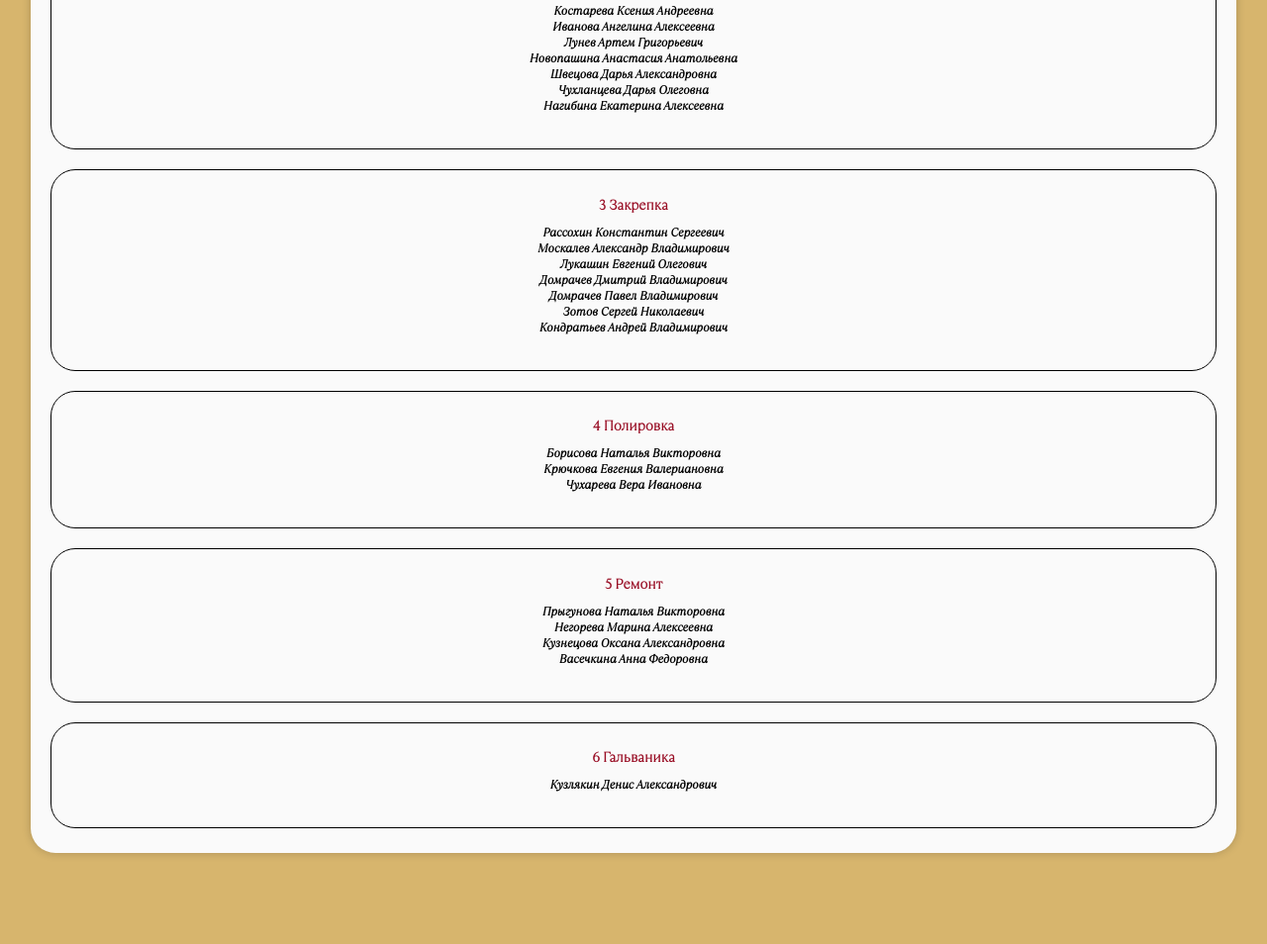
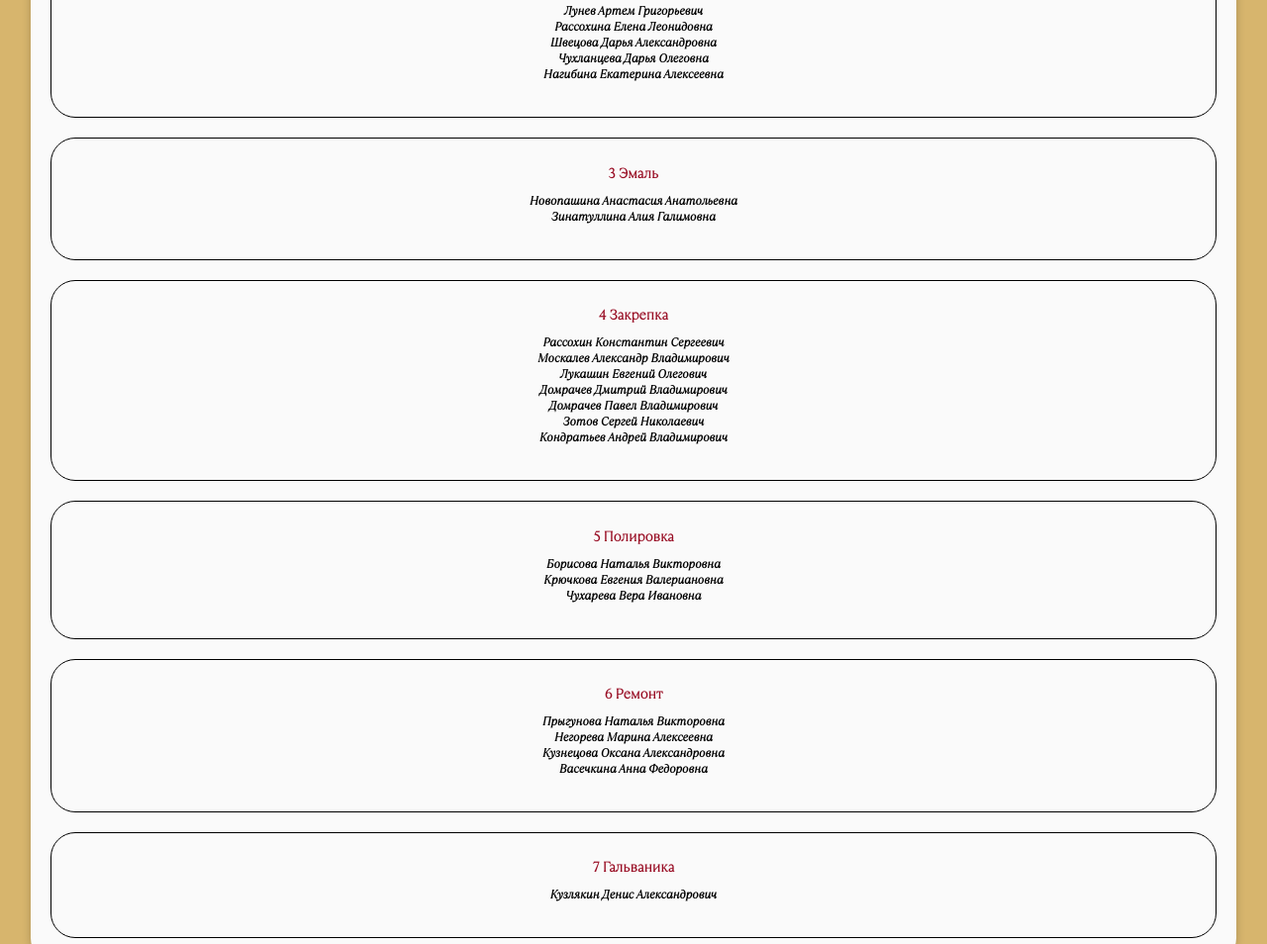
Before and after one commit to degaldesign/structure.of.jewelry.house.chamovskikh, a plain HTML site: page manufacture.html in a window 1280 px wide. Shown: the part 1668-2622 px from the top of the page at 99% size. Before the commit the page ends 2556 px from the top, so only its background shows below. Drawn offline with nearby package versions, Linux system fonts and the light colour scheme; a script that the page names is missing.

Commit message:
Update manufacture.html

```diff
--- a/manufacture.html
+++ b/manufacture.html
@@ -65,7 +65,6 @@
 <br/ >Гаев Александр Владимирович
 <br/ >Галищева Светлана Юрьевна
 <br/ >Головко Вероника Михайловна
-<br/ >Зинатуллина Алия Галимовна
 <br/ >Добромыслов Михаил Сергеевич
 <br/ >Клюкина Анна Васильевна
 <br/ >Коковина Елена Владимировна
@@ -75,7 +74,6 @@
 <br/ >Оганесян Анна Олеговна
 <br/ >Островская Татьяна  Владимировна
 <br/ >Петрова Екатерина Сергеевна
-<br/ >Рассохина Елена Леонидовна
 <br/ >Смольянинова Любовь Владимировна
 <br/ >Собянина Оксана Юрьевна
 <br/ >Стеценко Надежда Александровна</h2>
@@ -83,13 +81,19 @@
       <h2 class="littlesubtitle">Костарева Ксения Андреевна
 <br/ >Иванова Ангелина Алексеевна
 <br/ >Лунев Артем Григорьевич
-<br/ >Новопашина Анастасия Анатольевна
+<br/ >Рассохина Елена Леонидовна
 <br/ >Швецова Дарья Александровна
 <br/ >Чухланцева Дарья Олеговна
 <br/ >Нагибина Екатерина Алексеевна</h2>
     </div>
+      <div class="cards" id="card">
+      <h1 class="littletitle">3 Эмаль</h1>
+      <h2 class="littlesubtitle">
+Новопашина Анастасия Анатольевна
+<br/ >Зинатуллина Алия Галимовна</h2>
+    </div>
     <div class="cards" id="card">
-      <h1 class="littletitle">3 Закрепка</h1>
+      <h1 class="littletitle">4 Закрепка</h1>
       <h2 class="littlesubtitle">Рассохин Константин Сергеевич
 <br/ >Москалев Александр Владимирович
 <br/ >Лукашин Евгений Олегович
@@ -99,20 +103,20 @@
 <br/ >Кондратьев Андрей Владимирович</h2>
     </div>
     <div class="cards" id="card">
-      <h1 class="littletitle">4 Полировка</h1>
+      <h1 class="littletitle">5 Полировка</h1>
       <h2 class="littlesubtitle">Борисова Наталья Викторовна
 <br/ >Крючкова Евгения Валериановна
 <br/ >Чухарева Вера Ивановна </h2>
     </div>
     <div class="cards" id="card">
-      <h1 class="littletitle">5 Ремонт</h1>
+      <h1 class="littletitle">6 Ремонт</h1>
       <h2 class="littlesubtitle">Прыгунова Наталья Викторовна
 <br/ >Негорева Марина Алексеевна
 <br/ >Кузнецова Оксана Александровна
 <br/ >Васечкина Анна Федоровна </h2>
     </div>
     <div class="cards" id="card">
-      <h1 class="littletitle">6 Гальваника</h1>
+      <h1 class="littletitle">7 Гальваника</h1>
       <h2 class="littlesubtitle">Кузлякин Денис Александрович</h2>
     </div>
     </div>
```
